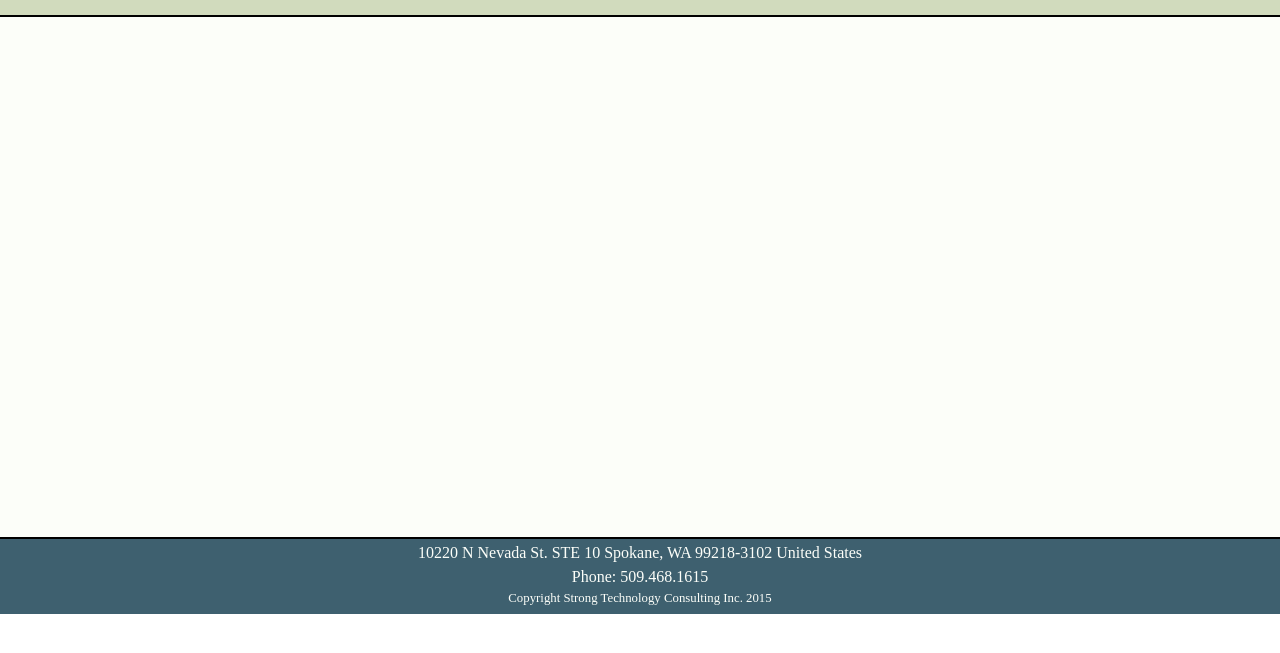
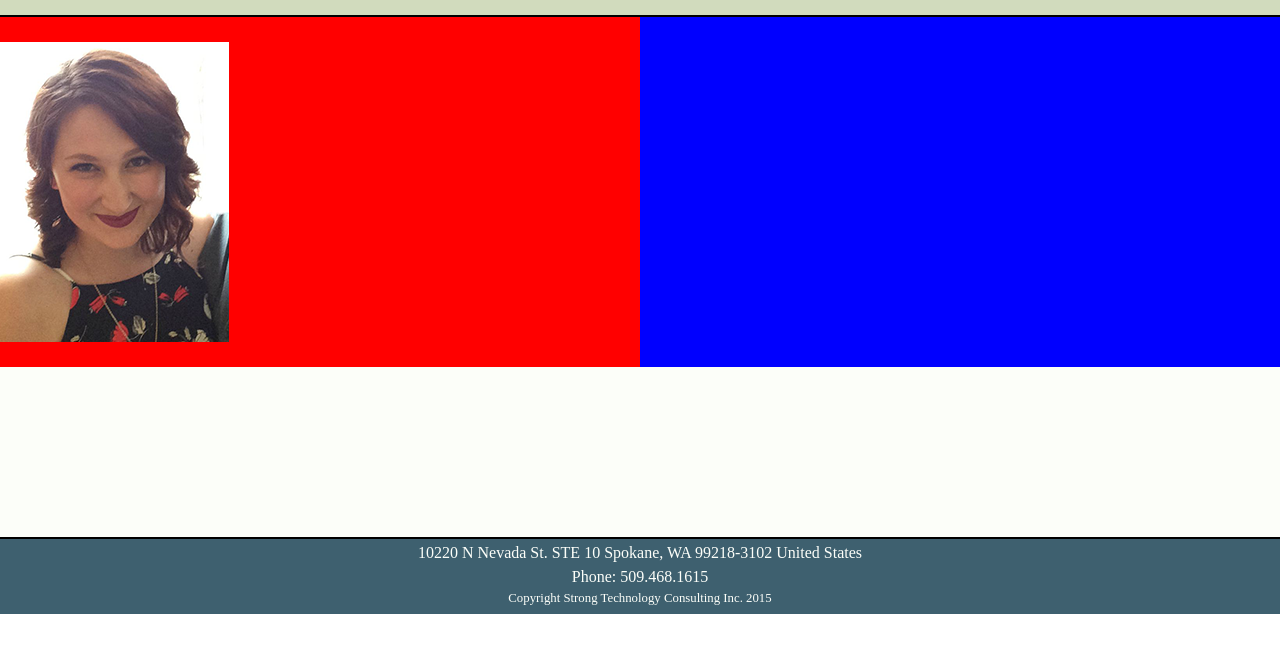
Before and after one commit to amandastrong/strongtechnology, a plain HTML site: page about.html in a window 1280 px wide. Shown: the part 147-800 px from the top of the page. Drawn offline with nearby package versions, Linux system fonts and the light colour scheme.

Commit message:
staff page

```diff
--- a/about.html
+++ b/about.html
@@ -36,6 +36,31 @@
 
 
 		<div class="wrapper_home">
+			<section class="split_1">
+				<div class="profile">
+					<img src="img/amanda.png" alt="Amanda Strong">
+				</div>
+			</section>
+			<section class="split_2">
+				<div class="profile">
+				</div>
+			</section>
+			<section class="split">
+				<div class="profile">
+				</div>
+			</section>
+			<section class="split">
+				<div class="profile">
+				</div>
+			</section>
+			<section class="split">
+				<div class="profile">
+				</div>
+			</section>
+			<section class="split">
+				<div class="profile">
+				</div>
+			</section>
 
 
 		</div>
--- a/css/styles.css
+++ b/css/styles.css
@@ -328,6 +328,28 @@ body {
 }
 
 
+/*************** OUR STAFF ***************/
+
+.split_1 {
+	width: 50%;
+	height: 350px;
+	position: relative;
+	float: left;
+	background-color:red;
+}
+
+.split_2 {
+	width: 50%;
+	height: 350px;
+	position: relative;
+	float: left;
+	background-color: blue;
+}
+
+.profile img {
+	margin-top: 25px;
+}
+
 /*************** LINKS ***************/
 
 a:link,
```
Also changed, not shown: services.html (+1 -1 lines), img/amanda.png (added).
